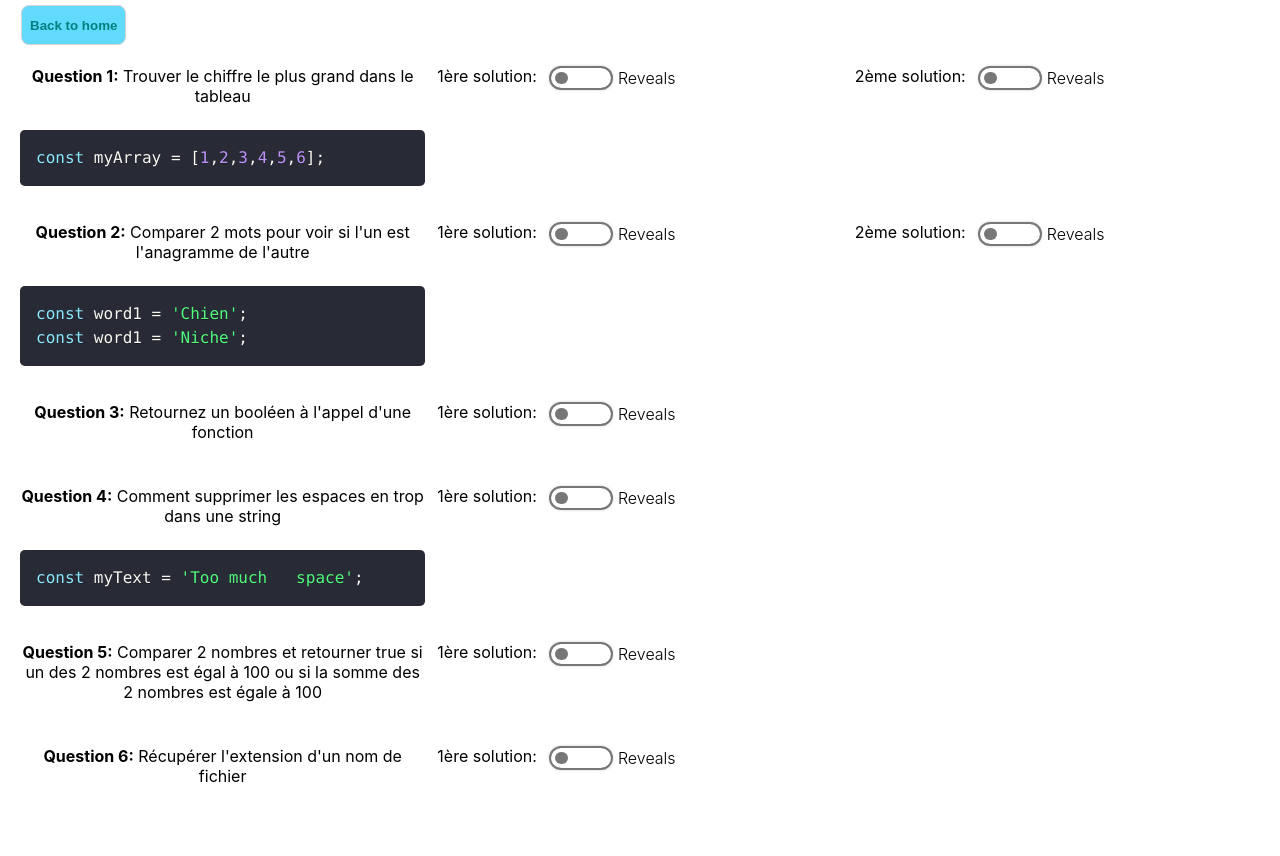
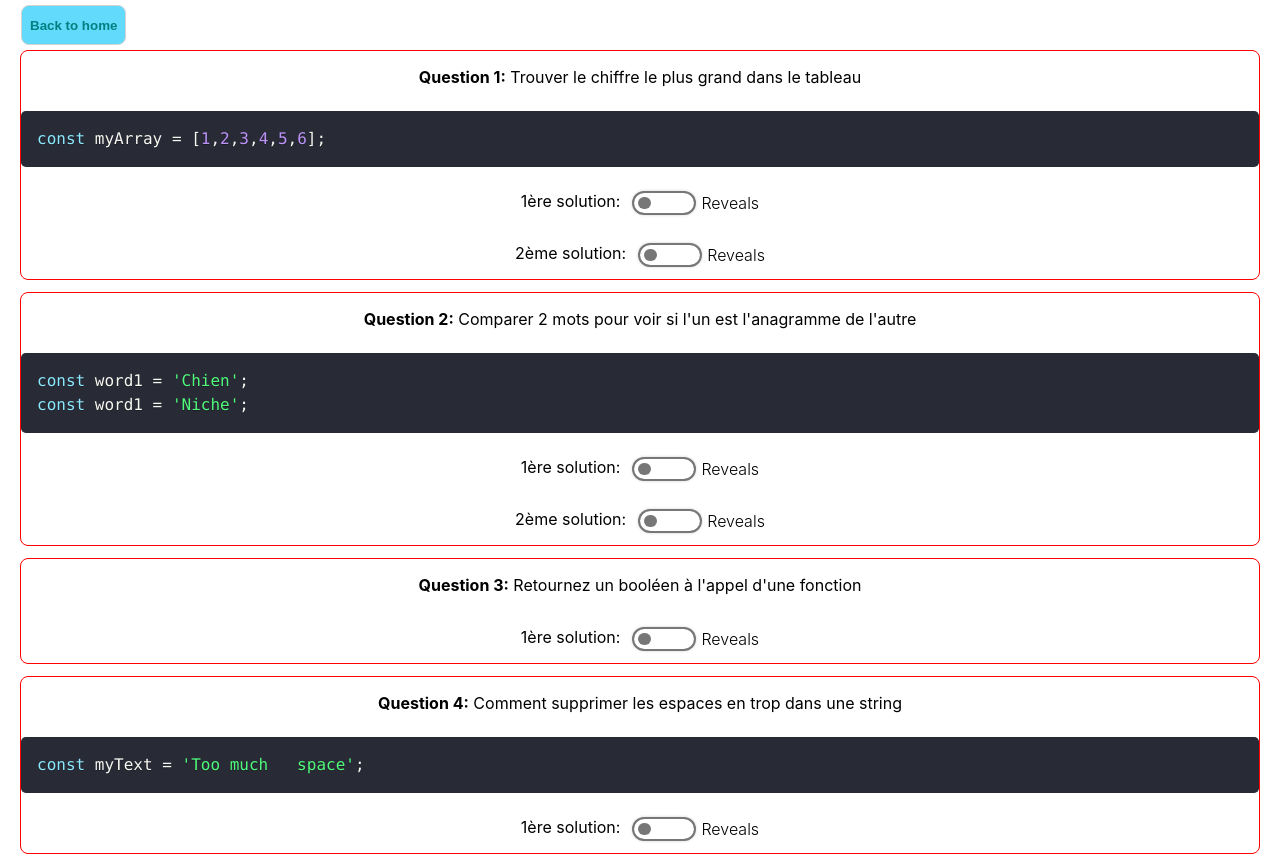
Before and after one commit to philoem/algosQuestions, a React (Create React App) app: page /questionInJs in a window 1280 px wide. Shown: the top 856 px of the page. Before the commit the page ends 818 px from the top, so only its background shows below. Built offline with nearby package versions, Linux system fonts and the light colour scheme.

Commit message:
style: change grid of template

```diff
--- a/src/QuestionsInJs/ListOfQuestions/index.js
+++ b/src/QuestionsInJs/ListOfQuestions/index.js
@@ -10,9 +10,10 @@ function ListOfQuestions() {
 		useRevealSolution()
 	return (
 		<div className={styles.container}>
+			<>
 				{question?.map(({ id, topic, statement, result1, result2 }, index) => {
 					return (
-					<>
+						<div className={styles.section}>
 							<div key={`question_${index}`}>
 								<div className={styles.firstSubContainer}>
 									<p>
@@ -43,7 +44,10 @@ function ListOfQuestions() {
 								{result2 && (
 									<div className={styles.secondSubContainer}>
 										<p>2ème solution:</p>
-									<SwitchButton onClick={() => toggleButtonSecond(id)} key={`swicthSecond_${id}`} />
+										<SwitchButton
+											onClick={() => toggleButtonSecond(id)}
+											key={`swicthSecond_${id}`}
+										/>
 										<p className={styles.labelText}>
 											{isVisibleSecond[id] === true ? 'Hide' : 'Reveals'}
 										</p>
@@ -55,9 +59,10 @@ function ListOfQuestions() {
 									</SyntaxHighlighter>
 								)}
 							</div>
-					</>
+						</div>
 					)
 				})}
+			</>
 		</div>
 	)
 }
--- a/src/QuestionsInJs/styles/questionsInJs.module.css
+++ b/src/QuestionsInJs/styles/questionsInJs.module.css
@@ -1,17 +1,24 @@
 .container {
   display: grid;
-  grid-template-columns: repeat(3, minmax(0, 1fr));
+  grid-template-rows: auto;
   gap: 0.75rem; /* 12px */
-  place-content: center;
   height: 100%;
   padding-left: 1.25rem; /* 20px */
   padding-right: 1.25rem; /* 20px */
   margin-bottom: 1rem; /* 16px */
 }
 
+.section {
+  box-sizing: border-box;
+  /*box-shadow: 12px 12px 2px 1px rgba(0, 0, 255, .2);*/
+  border: 1px solid red;
+  border-radius: 8px;
+}
+
 .firstSubContainer, .secondSubContainer, .thirdSubContainer {
   display: flex;
   align-items: center;
+  justify-content: center;
 }
 
 .labelText{
```
Lines whose indentation alone changed are shown as unchanged.
